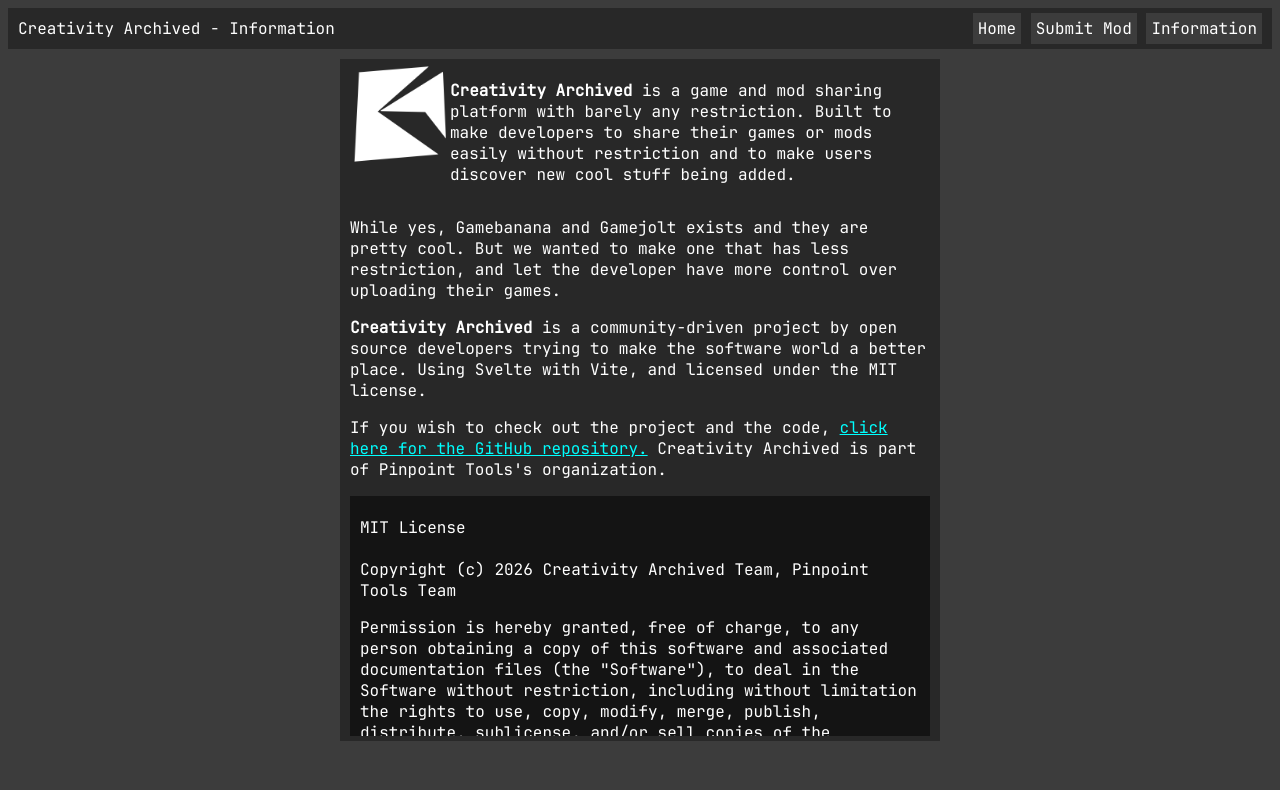
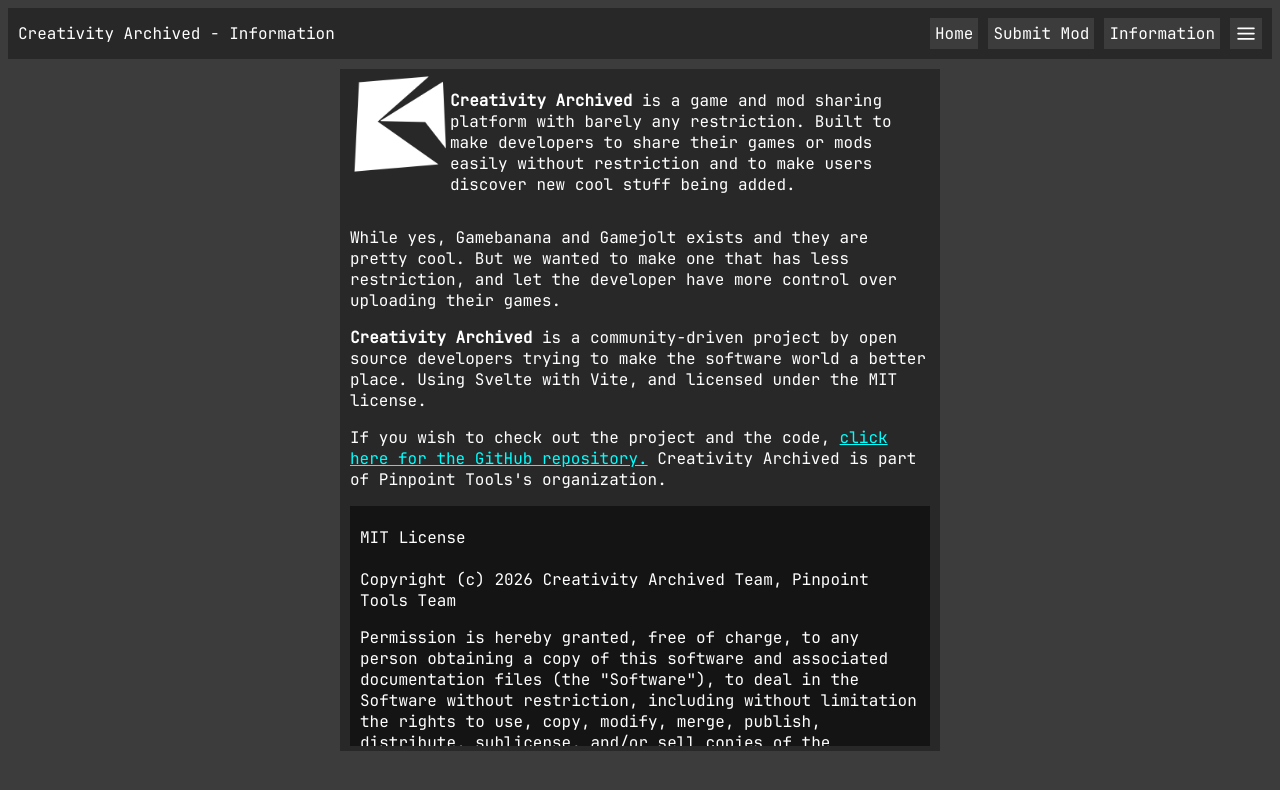
Before and after one commit to Creativity-Archived/Creativity-Archived, a SvelteKit app: page /info in a window 1280 px wide. Shown: the top 790 px of the page. Built offline with nearby package versions, Linux system fonts and the light colour scheme.

Commit message:
settings page, overflow, localStorage

```diff
--- a/src/webpack/components/topBar.svelte
+++ b/src/webpack/components/topBar.svelte
@@ -1,7 +1,11 @@
 <script lang="ts">
-    import Redirect from '@src/webpack/buttons/redirect.svelte';
+    import Redirect from "@src/webpack/buttons/redirect.svelte";
     export let current: string;
+
+    let showOverflow = false;
 </script>
+
+<svelte:window on:click={() => (showOverflow = false)} />
 
 <main>
     <div class="left">
@@ -12,6 +16,30 @@
         <Redirect name="Home" goto="/" />
         <Redirect name="Submit Mod" goto="/submit" />
         <Redirect name="Information" goto="/info" />
+
+        <div class="overflow" on:click|stopPropagation>
+            <button
+                class="overflowButton"
+                on:click={() => (showOverflow = !showOverflow)}
+                aria-haspopup="true"
+                aria-expanded={showOverflow}
+            >
+                <img
+                    src="/images/icons/menu/menu.svg"
+                    alt="Overflow"
+                    class="icon"
+                    width="22"
+                    height="21"
+                />
+            </button>
+
+            {#if showOverflow}
+                <div class="overflowMenu">
+                    <a href="/settings" class="overflowItem">Settings</a>
+                    <slot name="overflow" />
+                </div>
+            {/if}
+        </div>
     </div>
 </main>
 
@@ -20,6 +48,7 @@
         display: flex;
         background-color: rgba(40, 40, 40, 1);
         padding: 10px;
+        align-items: center;
     }
 
     .logo {
@@ -32,6 +61,56 @@
     }
     .right {
         margin-left: auto;
+        display: flex;
+        align-items: center;
+        gap: 10px;
+    }
+
+    .overflow {
+        position: relative;
+    }
+
+    .overflowButton {
+        background-color: rgba(60, 60, 60, 1);
+        color: white;
+        border: 0;
+        padding: 5px;
+        cursor: pointer;
+        font-size: inherit;
+        line-height: normal;
+        display: inline-flex;
+        align-items: center;
+        justify-content: center;
+    }
+    .overflowButton:hover {
+        background-color: rgba(70, 70, 70, 1);
+    }
+
+    .icon {
+        filter: invert(1);
+    }
+
+    .overflowMenu {
+        position: absolute;
+        right: 0;
+        top: calc(100% + 8px);
+        background-color: rgba(40, 40, 40, 1);
+        min-width: 160px;
+        z-index: 10;
+        display: flex;
+        flex-direction: column;
+        padding: 6px;
+        gap: 4px;
+    }
+
+    .overflowItem {
+        color: white;
+        text-decoration: none;
+        padding: 6px 8px;
+        background-color: rgba(60, 60, 60, 1);
+    }
+    .overflowItem:hover {
+        background-color: rgba(70, 70, 70, 1);
     }
 
     @media screen and (max-width: 768px) {
@@ -41,7 +120,8 @@
 
         .left {
             text-align: center;
-        } .right {
+        }
+        .right {
             margin-top: 10px;
 
             display: flex;
```
Also changed, not shown: src/routes/+page.svelte (+13 -1 lines), src/routes/settings/+page.svelte (added, +68 -0 lines), static/images/icons/menu/menu.svg (added).
